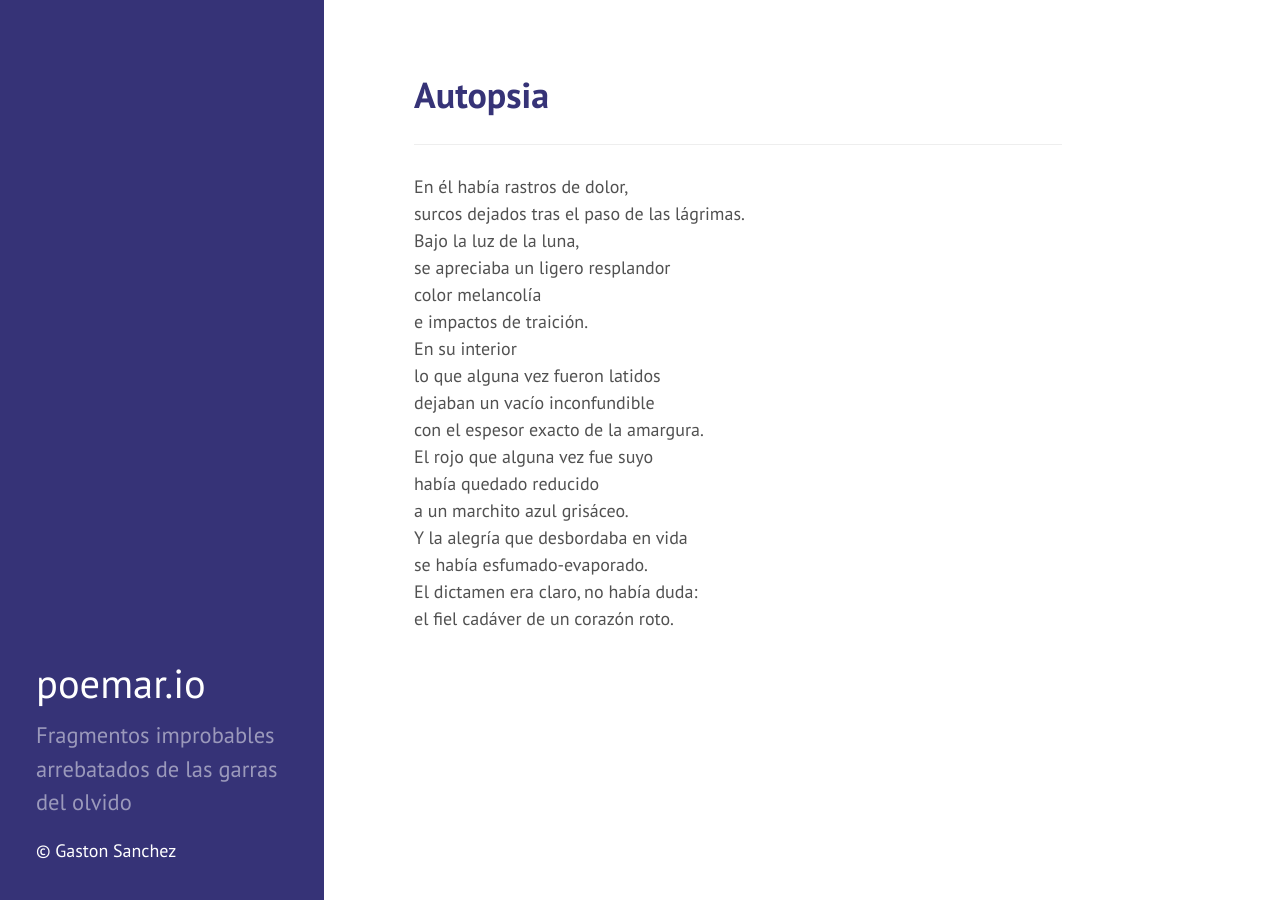
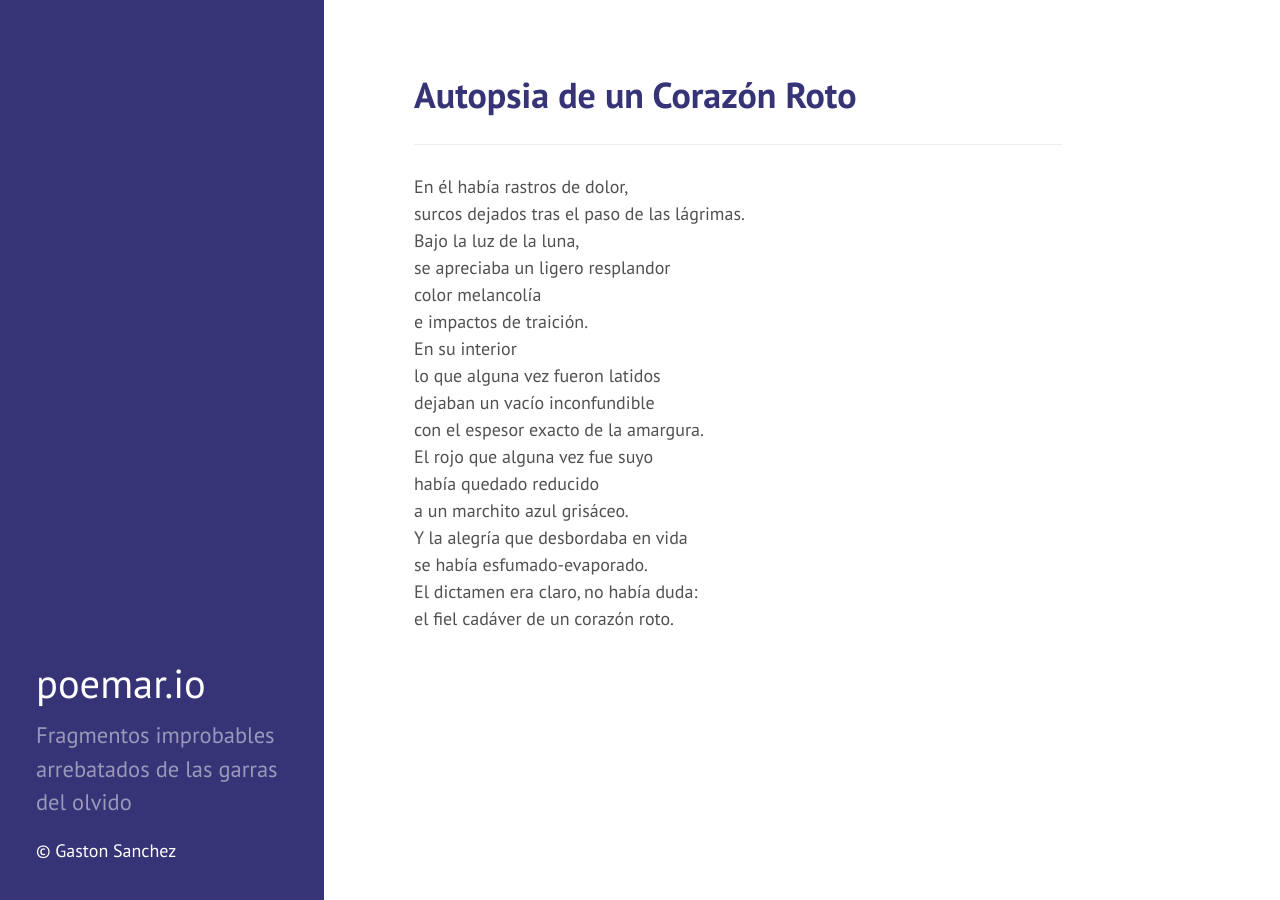
Before and after one commit to gastonstat/poemar, a Jekyll site: the page built from io/autopsia.md, in a window 1280 px wide. Built offline with Jekyll 4.4.1, drawn with Linux system fonts in a browser that asks for light colours; nearby versions of some CDN libraries.

```diff
--- a/io/autopsia.md
+++ b/io/autopsia.md
@@ -1,6 +1,6 @@
 ---
 layout: poem
-title: "Autopsia"
+title: "Autopsia de un Corazón Roto"
 ---
 
 -----
```
Also changed, not shown: io/perdon.md (+1 -1 lines), 1 other file.
